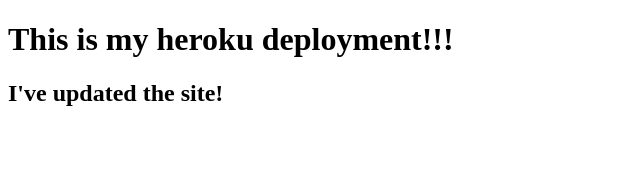
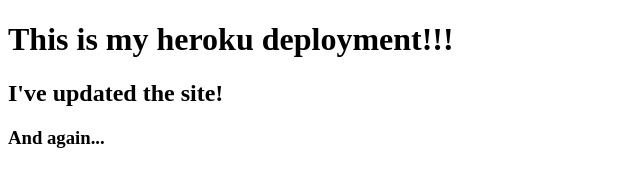
Before and after one commit to bridgecrew-perf6/deployment_demo_2, a plain HTML site: page index.html in a window 1280 px wide. Shown: the whole page, without its empty margins (0-640 px from the left). Drawn offline with Linux system fonts and the light colour scheme.

Commit message:
updated again

```diff
--- a/index.html
+++ b/index.html
@@ -9,5 +9,6 @@
 <body>
   <h1>This is my heroku deployment!!!</h1>
   <h2>I've updated the site!</h2>
+  <h3>And again...</h3>
 </body>
 </html>
```
